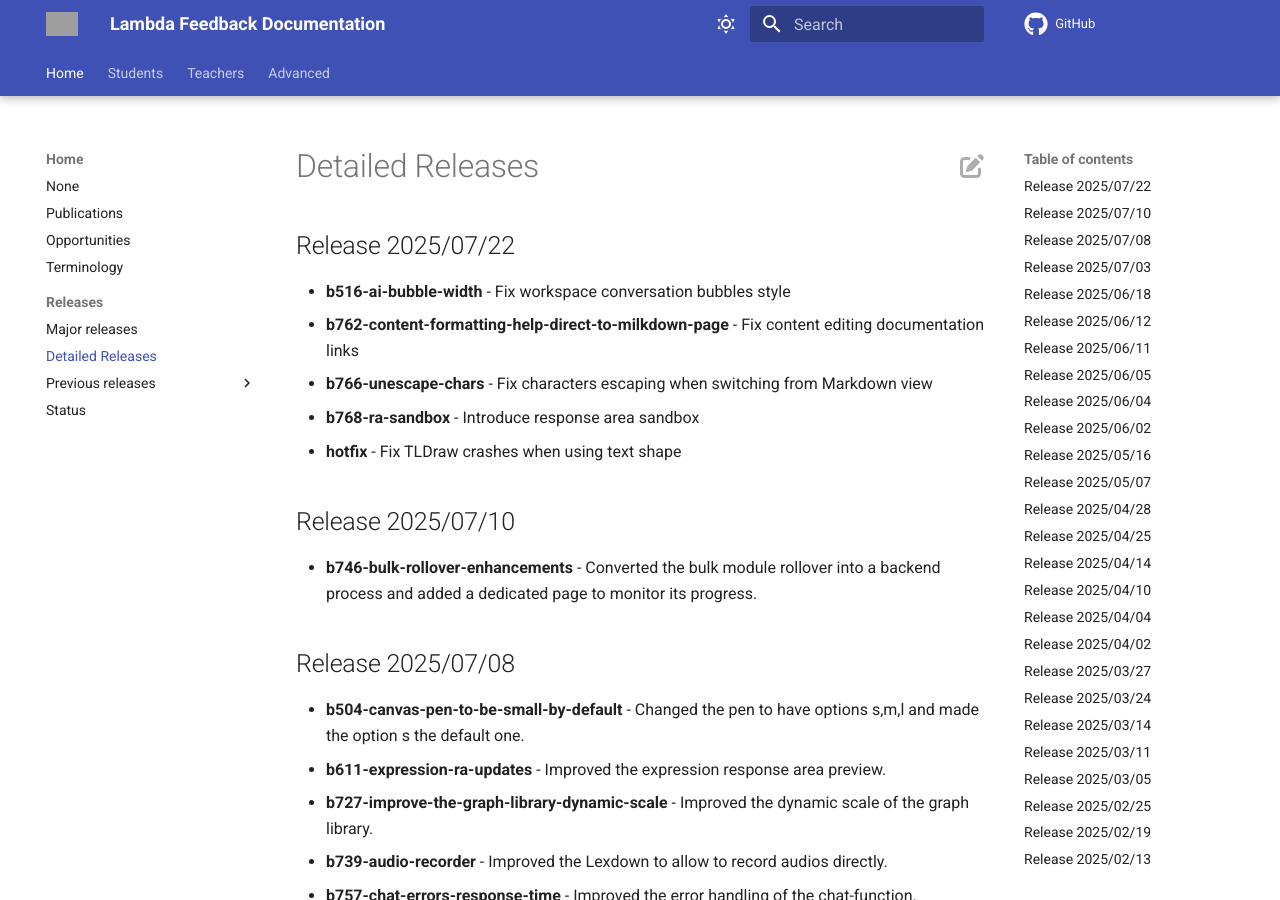
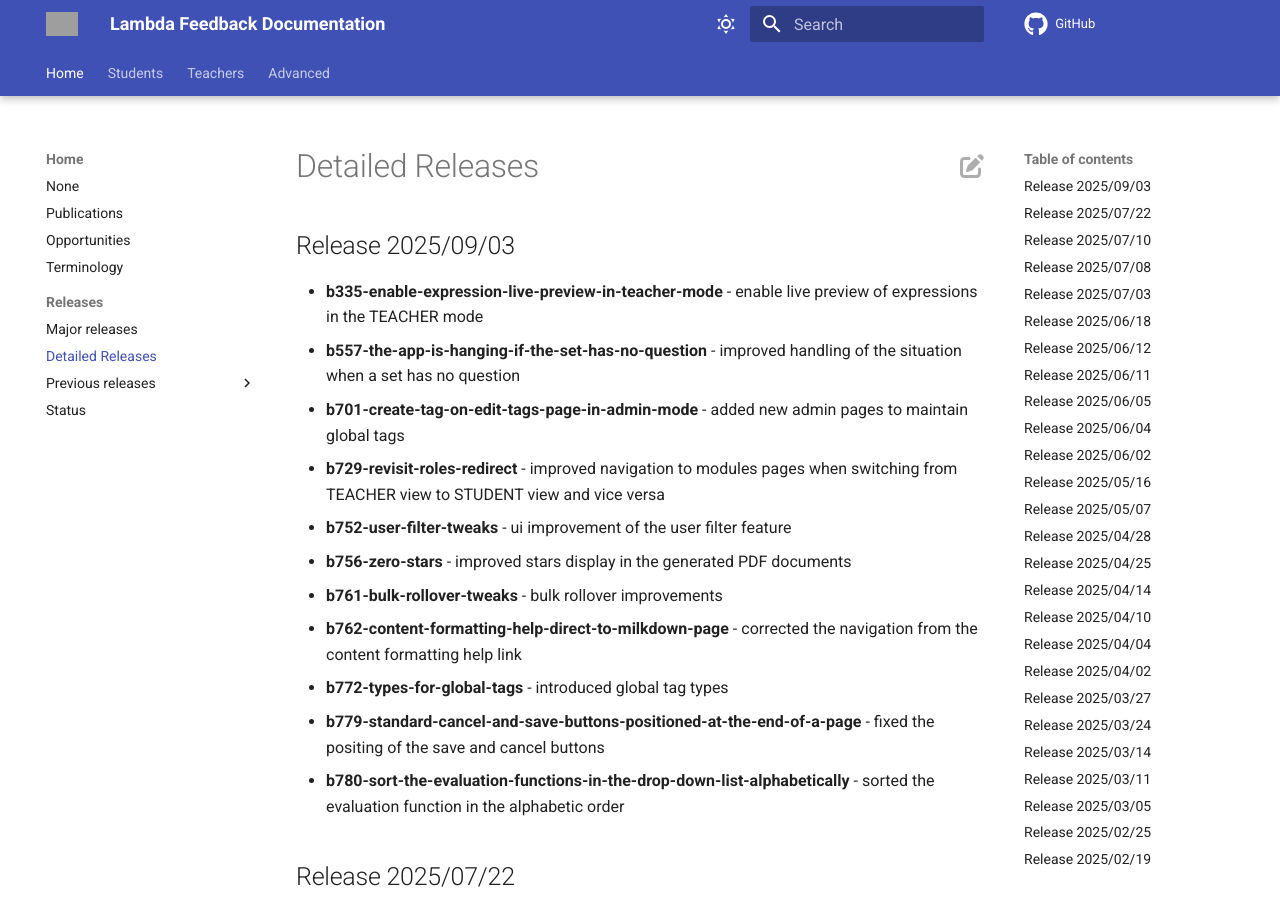
Before and after one commit to lambda-feedback/user-documentation, an MkDocs documentation site: the page built from docs/releases/detailed_releases.md, in a window 1280 px wide and 900 px high. Built offline with MkDocs 1.6.1 and Material for MkDocs 9.7.7, drawn with Linux system fonts in a browser that asks for light colours; comment, search, counter and statistics services are not loaded; grey boxes are pictures that could not be loaded.

Commit message:
Release 2025/09/03 added

```diff
--- a/docs/releases/detailed_releases.md
+++ b/docs/releases/detailed_releases.md
@@ -1,3 +1,17 @@
+## Release 2025/09/03
+
+- **b335-enable-expression-live-preview-in-teacher-mode** - enable live preview of expressions in the TEACHER mode
+- **b557-the-app-is-hanging-if-the-set-has-no-question** - improved handling of the situation when a set has no question
+- **b701-create-tag-on-edit-tags-page-in-admin-mode** - added new admin pages to maintain global tags
+- **b729-revisit-roles-redirect** - improved navigation to modules pages when switching from TEACHER view to STUDENT view and vice versa
+- **b752-user-filter-tweaks** - ui improvement of the user filter feature
+- **b756-zero-stars** - improved stars display in the generated PDF documents
+- **b761-bulk-rollover-tweaks** - bulk rollover improvements
+- **b762-content-formatting-help-direct-to-milkdown-page** - corrected the navigation from the content formatting help link
+- **b772-types-for-global-tags** - introduced global tag types
+- **b779-standard-cancel-and-save-buttons-positioned-at-the-end-of-a-page** - fixed the positing of the save and cancel buttons
+- **b780-sort-the-evaluation-functions-in-the-drop-down-list-alphabetically** - sorted the evaluation function in the alphabetic order
+
 ## Release 2025/07/22
 
 - **b516-ai-bubble-width** - Fix workspace conversation bubbles style
```
